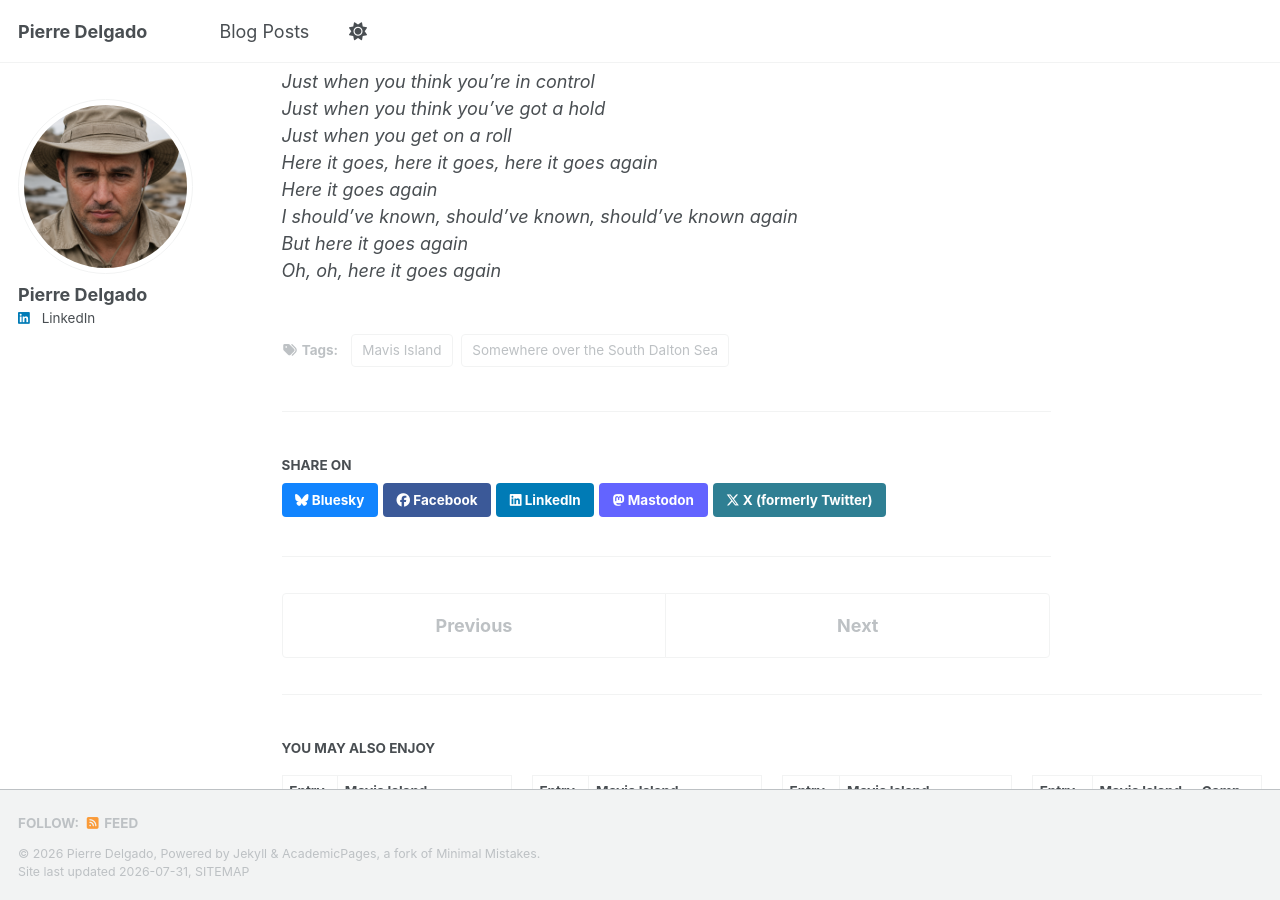
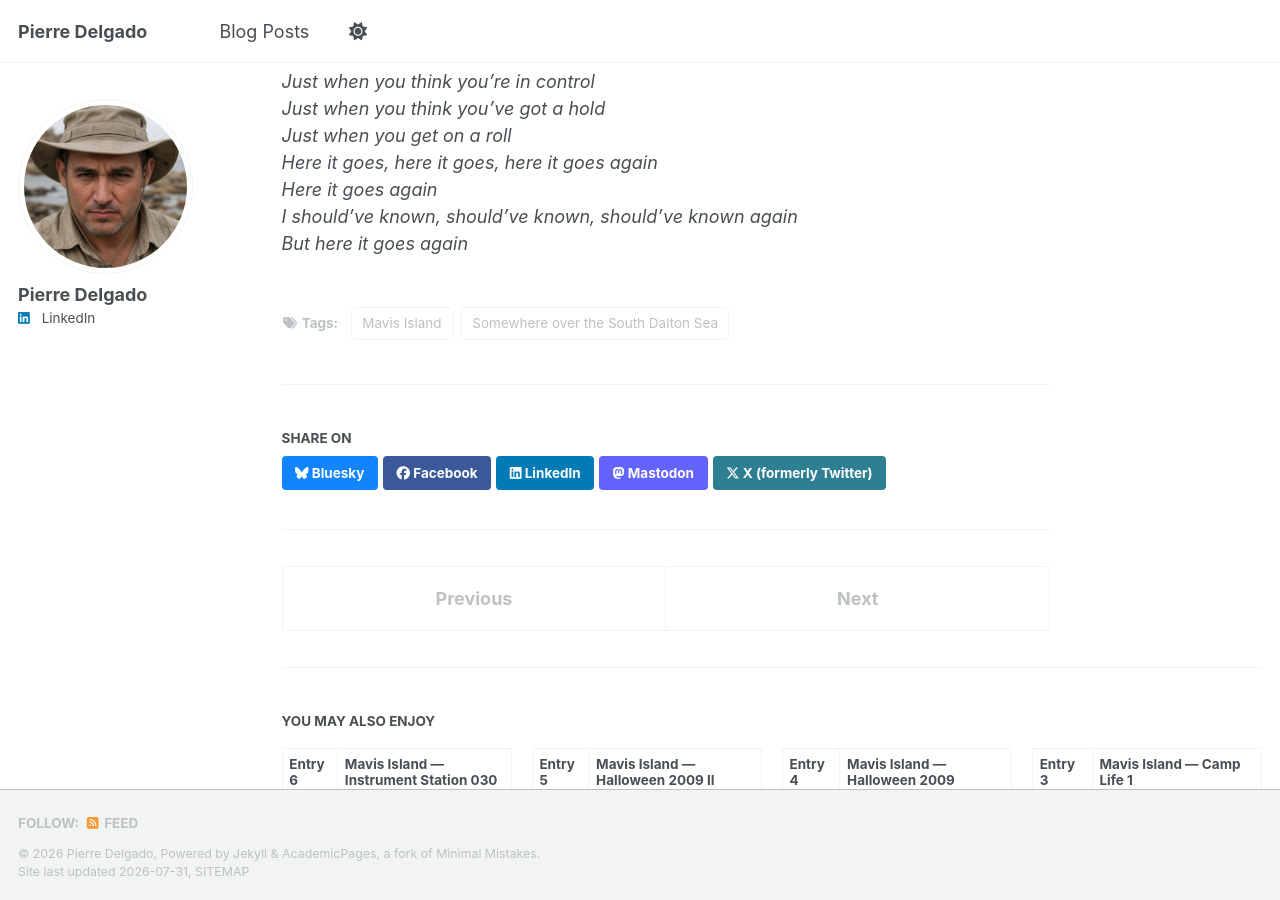
Before and after one commit to guyllotine/pierredelgado, a Jekyll site: the page built from _posts/2009-09-19-entry-1.md, in a window 1280 px wide and 900 px high, scrolled down 2091 px. Built offline with Jekyll 4.4.1, drawn with Linux system fonts in a browser that asks for light colours; a style sheet for code colours, icons or effects is not loaded.

Commit message:
Update 2009-09-19-entry-1.md

```diff
--- a/_posts/2009-09-19-entry-1.md
+++ b/_posts/2009-09-19-entry-1.md
@@ -44,5 +44,4 @@ Just when you get on a roll
 Here it goes, here it goes, here it goes again
 Here it goes again
 I should've known, should've known, should've known again
-But here it goes again
-Oh, oh, here it goes again*
+But here it goes again*
```
